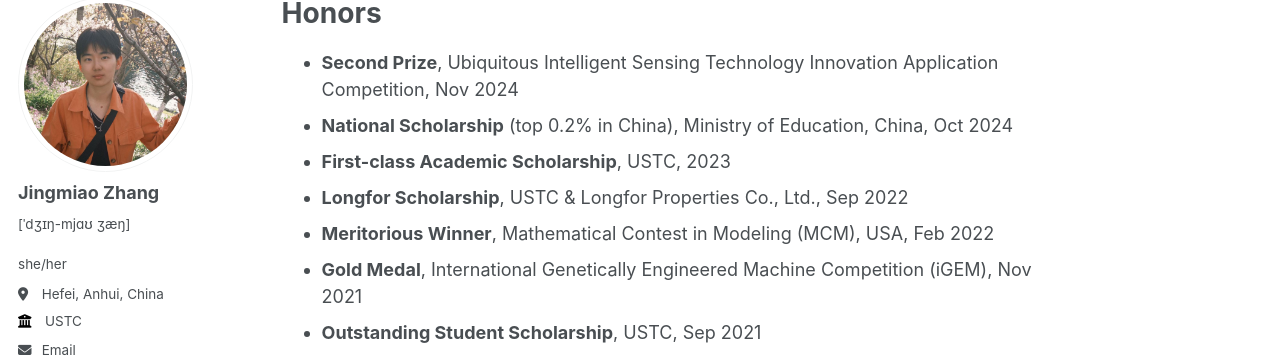
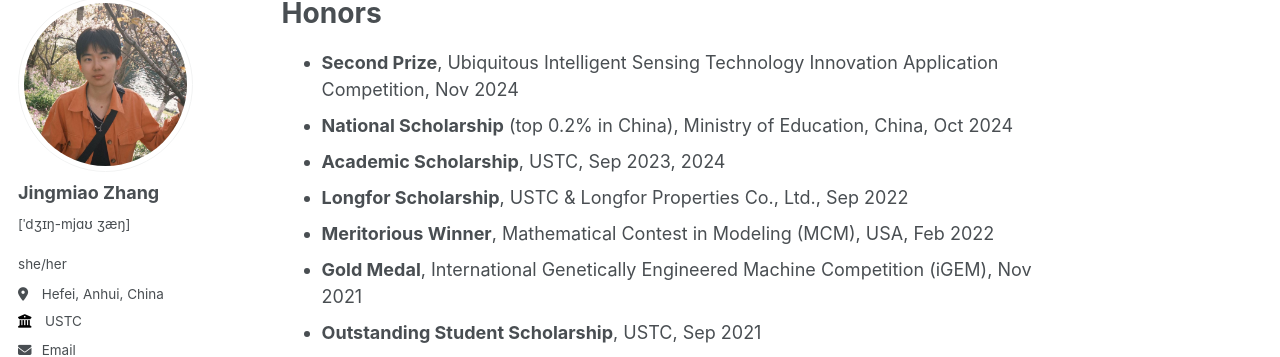
Before and after one commit to Glycineeeee/glycineeeee.github.io, a Jekyll site: the page built from _pages/about.md, in a window 1280 px wide and 900 px high, scrolled down 1122 px. Shown: the part 109-466 px from the top of the window. Built offline with Jekyll 4.4.1, drawn with Linux system fonts in a browser that asks for light colours; some web fonts are replaced; a script that is not in the unit is left out.

Commit message:
Update about.md

```diff
--- a/_pages/about.md
+++ b/_pages/about.md
@@ -39,14 +39,14 @@
    <br><span style="font-size: smaller;">\* Equal contribution</span><br>
    In *IEEE/ACM International Symposium on Quality of Service*, 2025.
    <br>
-   <a href="https://iwqos2025.ieee-iwqos.org/program/full-program" target="_blank">[Paper]</a>
+   <a href="https://ieeexplore.ieee.org/document/11143478" target="_blank">[Paper]</a>
 
 ---
 
 # Honors {#honors}
 - **Second Prize**, Ubiquitous Intelligent Sensing Technology Innovation Application Competition, Nov 2024
 - **National Scholarship** (top 0.2% in China), Ministry of Education, China, Oct 2024
-- **First-class Academic Scholarship**, USTC, 2023
+- **Academic Scholarship**, USTC, Sep 2023, 2024
 - **Longfor Scholarship**, USTC & Longfor Properties Co., Ltd., Sep 2022
 - **Meritorious Winner**, Mathematical Contest in Modeling (MCM), USA, Feb 2022
 - **Gold Medal**, International Genetically Engineered Machine Competition (iGEM), Nov 2021
```
